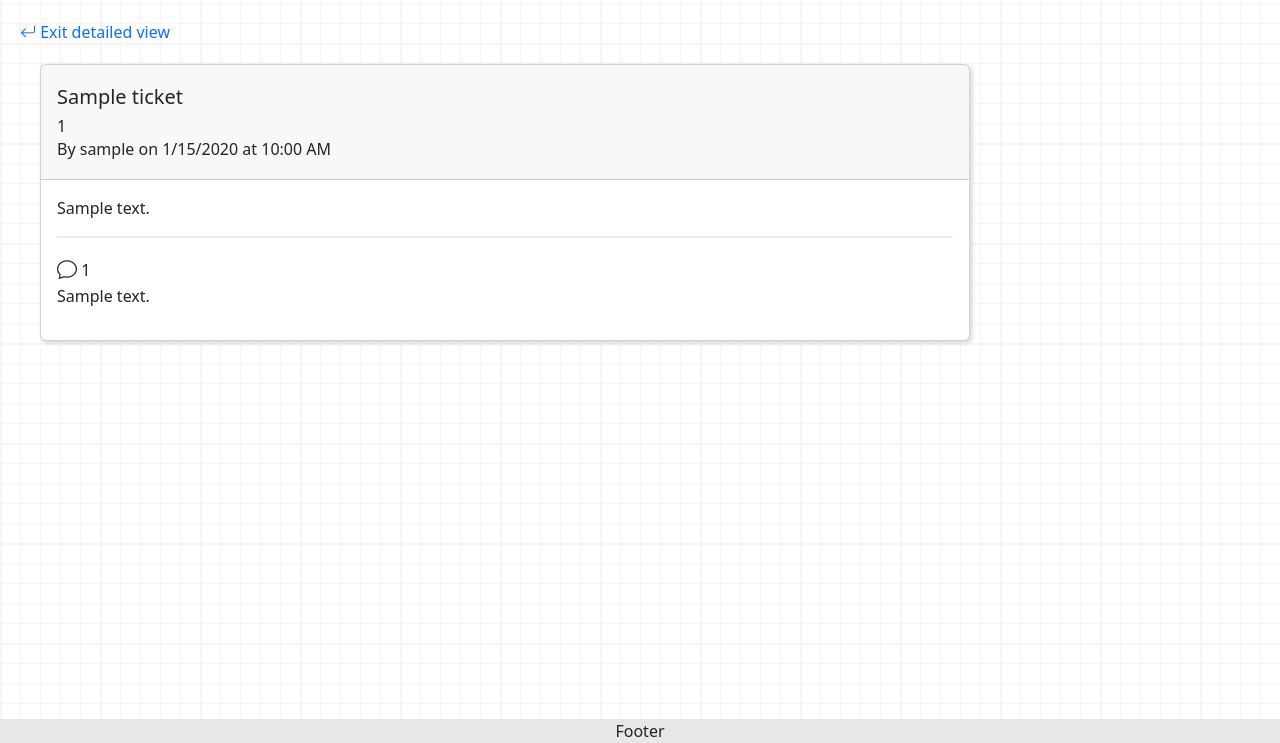
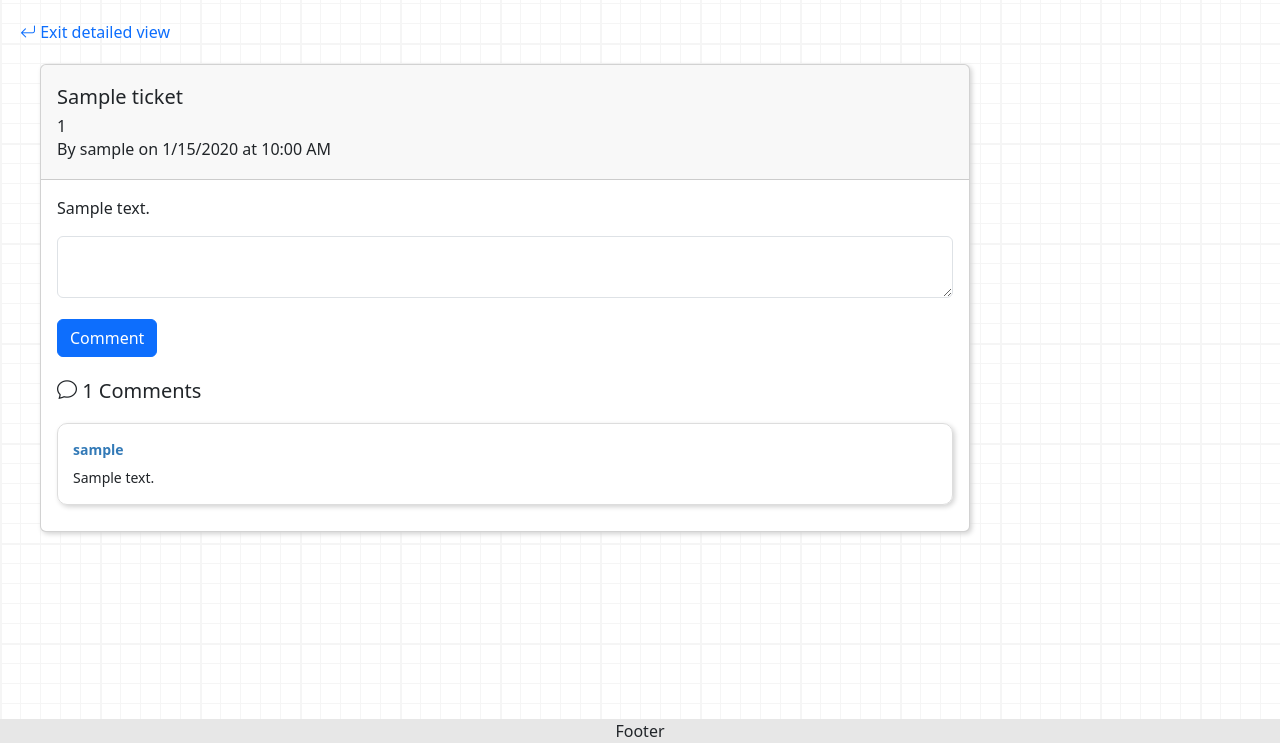
Before and after one commit to thomasmcr/SEA-Programming-Project, a FastAPI app: template src/templates/pages/view_ticket.html in a window 1280 px wide. Shown: the part 57-800 px from the top of the page. Run offline with FastAPI, Linux system fonts and the light colour scheme; the template is opened without the code that fills it: most values are stand-ins (such as "Sample title", 1, 10 or a date in 2020); some libraries are stand-ins or nearby versions.

Commit message:
Finished layout and styling for view ticket page and updated relationship to order ticket comments by creation date

```diff
--- a/src/database/models.py
+++ b/src/database/models.py
@@ -14,7 +14,7 @@ class Ticket(base):
     content = Column(String)
     resolved = Column(Boolean, default=False)
     creation_datetime = Column(DateTime, default=lambda: datetime.now(timezone.utc))
-    comments = relationship("Comment", back_populates="ticket")
+    comments = relationship("Comment", back_populates="ticket", order_by="desc(Comment.creation_datetime)")
     author = relationship("User")
     author_id = Column(Integer, ForeignKey("users.id"))
 
@@ -24,6 +24,7 @@ class Ticket(base):
 class Comment(base):
     __tablename__ = "comments"
     id = Column(String, primary_key=True, default=lambda: str(uuid4()))
+    creation_datetime = Column(DateTime, default=lambda: datetime.now(timezone.utc))
     content = Column(String)
     ticket_id = Column(String, ForeignKey("tickets.id"))
     ticket = relationship("Ticket", back_populates="comments")
--- a/src/routers/page_router.py
+++ b/src/routers/page_router.py
@@ -35,7 +35,7 @@ async def admin_dashboard(req: Request, user: User = Depends(get_user), db: Sess
     )
 
 @router.get("/view-ticket-page/{ticket_id}", tags=["Pages"], dependencies=[Depends(check_auth_redirect)])
-async def view_ticket(req: Request, ticket_id: str, user: User = Depends(get_user), old_location: str = Query("old_location"), db: Session = Depends(get_db)):
+async def view_ticket(req: Request, ticket_id: str, user: User = Depends(get_user), db: Session = Depends(get_db)):
     ticket = get_ticket_by_id(db, ticket_id, user.get_user_public).get_ticket_public()
     if(ticket != None and (ticket.author.id != user.id and user.is_admin == False)): raise AuthRedirect
     return templates.TemplateResponse(
--- a/src/schemas/ticket_schemas.py
+++ b/src/schemas/ticket_schemas.py
@@ -5,6 +5,9 @@ from src.schemas.user_schemas import UserPublic
 
 class PostTicketRequest(BaseModel):
     title: str
+    content: str
+
+class PostCommentRequest(BaseModel):
     content: str
 
 class CommentPublic(BaseModel):
--- a/src/templates/components/comment.html
+++ /dev/null
@@ -1 +0,0 @@
-<p>{{ comment.content }}</p>
--- /dev/null
+++ b/src/templates/components/create_comment_form.html
@@ -0,0 +1,35 @@
+<form method="post" action="/" id="createTicketForm">
+    <textarea type="text" class="form-control" id="contentInput" name="content" required></textarea>
+    <input type="hidden" name="ticket_id" value="{{ ticket.id }}">
+    <p id="formSubmitInfo" style="color: red; font-style: italic;"></p>
+    <button type="submit" class="btn btn-primary" style="margin-top: 5px;">Comment</button>
+</form>
+<script>
+    info = document.getElementById("formSubmitInfo")
+    document.getElementById('createTicketForm').addEventListener('submit', function (event) {
+        event.preventDefault();
+        const formData = JSON.stringify(Object.fromEntries(new FormData(event.target).entries()));
+        const ticketId = "{{ticket.id}}";
+        fetch(`/tickets/comment/${ticketId}`, {
+            method: "POST",
+            body: formData,
+            headers: {
+                "Content-Type": "application/json"
+            },
+        }).then(response => {
+            if (response.ok) {
+                location.replace("{{ page }}")
+            }
+            else {
+                return response.json().then(err => {
+                    const errorMessage = err.detail || "Adding comment failed. Please try again.";
+                    info.innerHTML = errorMessage;
+                    info.style.color = "red";
+                    throw new Error(errorMessage);
+                });
+            }
+        }).catch(error => {
+            console.log(error)
+        })
+    });
+</script>
--- a/src/templates/pages/view_ticket.html
+++ b/src/templates/pages/view_ticket.html
@@ -18,11 +18,24 @@
         <div class="card-body">
             <p>{{ ticket.content }}</p>
 
-            <hr class="border border-1 opacity-75" style="border-color: var(--secondary) !important;">
-            <i class="bi bi-chat" style="font-size: 20px;"></i> {{ ticket.comments|length }}
-            {% for comment in ticket.comments %}
-                {% include "/components/comment.html" %}
-            {% endfor %}
+            {% include "/components/create_comment_form.html" %}
+
+            <h1 style="font-size: 20px; margin-top: 20px; margin-bottom: 20px;">
+                <i class="bi bi-chat" style="font-size: 20px; vertical-align: text-top;"></i>&nbsp;{{ ticket.comments|length }} Comments
+                <a data-bs-toggle="collapse" href="#commentsCollapse"
+                role="button" aria-expanded="false" aria-controls="commentsCollapse" style="text-decoration: none;"
+                class="collapseButton"></a>
+            </h1>
+            <div class="collapse show" id="commentsCollapse">
+                {% for comment in ticket.comments %}
+                    <div style="margin-bottom: 10px; padding: 15px; border-radius: 10px; box-shadow: 2px 2px 5px lightgray; border: 1px solid #ddd;">
+                        <span style="font-size: 14px; font-weight: bold; color: #337ab7; margin-bottom: 5px; display: block;">
+                            {{ comment.author.username }}
+                        </span>
+                        <span style="font-size: 14px;">{{ comment.content }}</span>
+                    </div>
+                {% endfor %}
+            </div>
         </div>
     </div>
 {% endblock %}
```
Also changed, not shown: src/routers/ticket_router.py (+13 -2 lines), src/services/ticket_service.py (+28 -2 lines), src/tickets.db.
